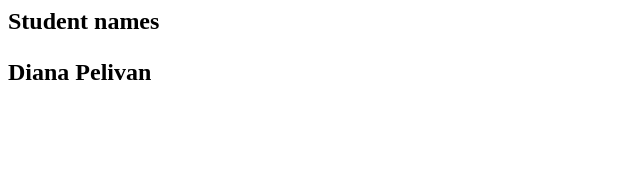
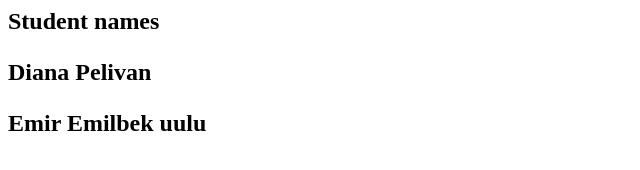
Before and after one commit to Alikhanskiy/MyProject, a plain HTML site: page index.html in a window 1280 px wide. Shown: the whole page, without its empty margins (0-640 px from the left). Drawn offline with Linux system fonts and the light colour scheme.

Commit message:
Added one more student

```diff
--- a/index.html
+++ b/index.html
@@ -1,2 +1,3 @@
 <h2>Student names<h2>
 <p>Diana Pelivan<p>
+<p>Emir Emilbek uulu<p>
```
